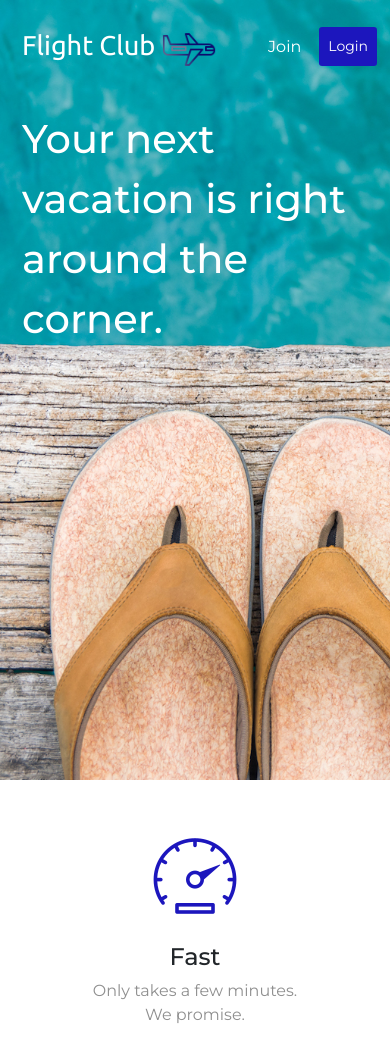
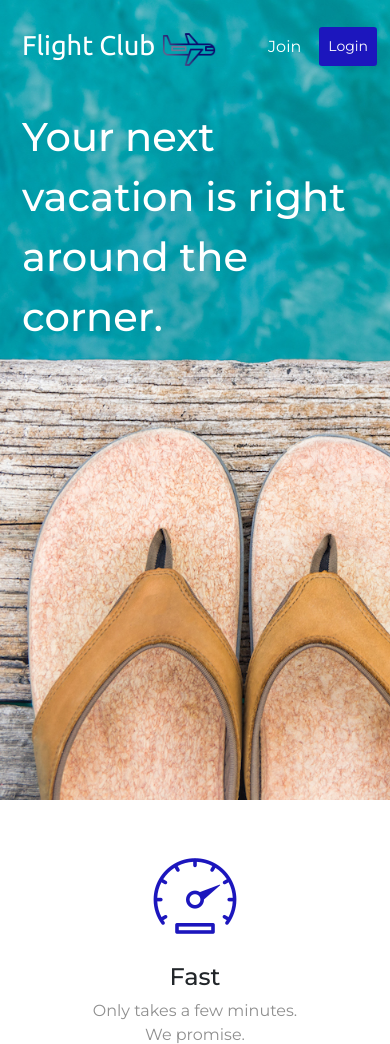
Before and after one commit to gregh13/Flight-Club, a Flask app: page / in a window 390 px wide. Shown: the top 1044 px of the page. Run offline with Flask 2, Linux system fonts and the light colour scheme; some libraries are stand-ins or nearby versions.

Commit message:
header picture tweeks

```diff
--- a/static/css/styles.css
+++ b/static/css/styles.css
@@ -325,7 +325,6 @@ h2 {
   .container-fluid {
     background-image: url("../images/flipflops-full-resized-mobile-cropped.jpg");
     background-size: cover;
-    height: 780px;
   }
   .container-fluid-header {
     padding: 10px 0 0 22px;
--- a/templates/index.html
+++ b/templates/index.html
@@ -83,15 +83,8 @@
         <!-- Title -->
         <div class="row">
 
-            <div class="col-lg-9 title-catchphrase">
-                <br>
-                <h1>Your next vacation is right around the corner.
-
-            </div>
-            <div class="col-lg-3">
-                <br>
-            </div>
-
+            <div class="col-xl-6 col-lg-9 col-md-9 title-catchphrase">
+                <h1 style="padding-top: 22px;">Your next vacation is right around the corner.
         </div>
 </section>
 
```
Also changed, not shown: static/images/flipflops-full-resized-mobile-cropped.jpg.
